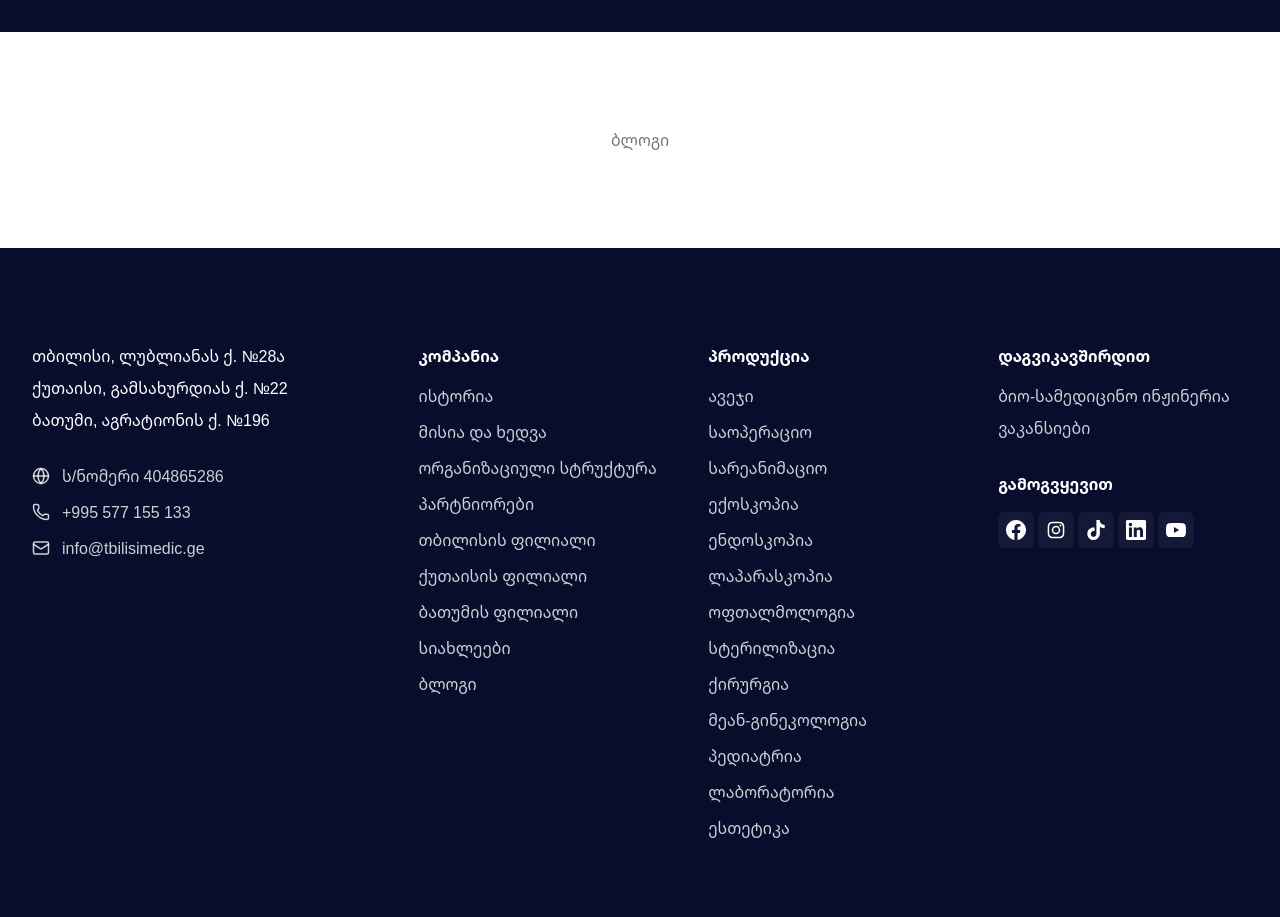
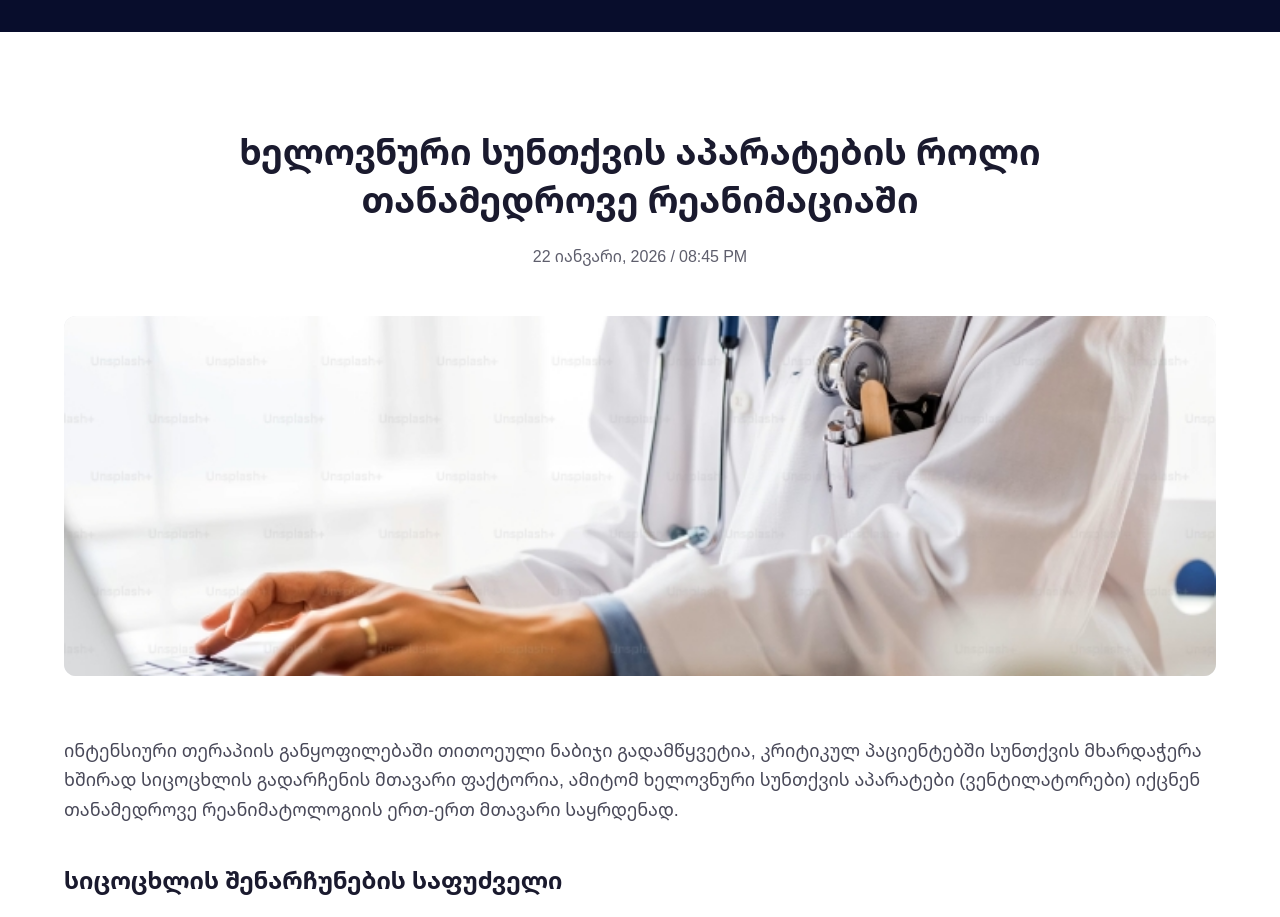
Before and after one commit to tbilisi-medic/web, a Next.js app: page /blog/modern-anesthesia-technology in a window 1280 px wide. Shown: the part 180-1097 px from the top of the page. Built offline with nearby package versions, Linux system fonts and the light colour scheme.

Commit message:
feat: add blog post content section

```diff
--- a/package.json
+++ b/package.json
@@ -24,6 +24,7 @@
   },
   "devDependencies": {
     "@tailwindcss/postcss": "^4",
+    "@tailwindcss/typography": "^0.5.19",
     "@types/node": "^20",
     "@types/react": "^19",
     "@types/react-dom": "^19",
--- a/src/app/blog/[slug]/page.tsx
+++ b/src/app/blog/[slug]/page.tsx
@@ -1,12 +1,36 @@
 import { Metadata } from 'next';
 import { PageHeader } from '@/components/sections/shared';
+import { BlogPostContent } from '@/components/sections/blog';
 
 const getPost = (slug: string) => {
   return {
     slug,
-    title: 'თანამედროვე საანესთეზიო ტექნოლოგიები და მოწყობილობები',
+    title: 'ხელოვნური სუნთქვის აპარატების როლი თანამედროვე რეანიმაციაში',
+    date: '22 იანვარი, 2026 / 08:45 PM',
     description:
       'გაიგეთ, თუ რა შეიცვალა თანამედროვე საანესთეზიო ტექნოლოგიებში და როგორ აერთიანებს ის უსაფრთხოებასა და კომფორტს',
+    image: '/images/categories/1.jpg',
+    content: `
+      <p>ინტენსიური თერაპიის განყოფილებაში თითოეული ნაბიჯი გადამწყვეტია, კრიტიკულ პაციენტებში სუნთქვის მხარდაჭერა ხშირად სიცოცხლის გადარჩენის მთავარი ფაქტორია, ამიტომ ხელოვნური სუნთქვის აპარატები (ვენტილატორები) იქცნენ თანამედროვე რეანიმატოლოგიის ერთ-ერთ მთავარი საყრდენად.</p>
+
+      <h2>სიცოცხლის შენარჩუნების საფუძველი</h2>
+
+      <p>ვენტილატორების მთავარი ფუნქციაა ჟანგბადის მიწოდება და ნახშირორჟანგის გამოდევნა მაშინ, როცა პაციენტი ამას ვერ ახერხებს დამოუკიდებლად. თანამედროვე მოწყობილობები იყენებენ ზუსტ სენსორებსა და ალგორითმებს, რომლებიც მუდმივად აკონტროლებენ სუნთქვის სიღრმეს, სიხშირესა და გაზების ბალანსს. ამ მხრივ განსაკუთრებით გამოსარჩევია Comen V სერიის აპარატები, რომლებიც რეალურ დროში ადაპტირდებიან პაციენტის საჭიროებებზე და უზრუნველყოფენ სტაბილურ სუნთქვით პარამეტრებს.</p>
+
+      <h2>მრავალფეროვანი</h2>
+
+      <p>ინტენსიური თერაპიის პაციენტებს ხშირად სჭირდებათ განსხვავებული მიდგომა: ზოგს ინვაზიური, ზოგს კი არაინვაზიური ვენტილაცია. თანამედროვე აპარატები საშუალებას იძლევა, რომ ექიმმა სწრაფად გადართოს სხვადასხვა რეჟიმი და შეარჩიოს ოპტიმალური სქემა.</p>
+
+      <h2>სრული მონიტორინგი ერთ სისტემაში</h2>
+
+      <p>ხელოვნური სუნთქვის აპარატები აღარ შემოიფარგლება მხოლოდ ვენტილაციით. თანამედროვე მოწყობილობები ინტეგრირებულად აჩვენებენ ჟანგბადის, წნევისა და ფილტვის კომპლაიანსის მონაცემებს, რაც ექიმს უფრო სრულ სურათს აძლევს. მაგალითად, Comen V სერიის მოდელები ერთ ეკრანზე აერთიანებენ ვენტილაციის პარამეტრებსა და მონიტორინგის ძირითად მაჩვენებლებს, რითაც ამარტივებენ გადაწყვეტილების მიღებას.</p>
+
+      <h2>კომფორტი და ეფექტურობა</h2>
+
+      <p>ინტენსიური თერაპიის განყოფილებაში თითოეულ წამს მნიშვნელობა აქვს. ამიტომ ვენტილატორების ინტერფეისი უნდა იყოს მარტივი, სწრაფი და საიმედო. თანამედროვე მოწყობილობები აღჭურვილია სენსორული ეკრანებით, ადვილად გასაწმენდი სისტემებით და მოდულური დიზაინით. Comen-ის რესპირატორული მართვის მოწყობილობები ამ კრიტერიუმებს სრულად აკმაყოფილებენ, რაც მათ ყოველდღიურ პრაქტიკაში ექიმების ერთ-ერთ ძირითად არჩევანად აქცევს.</p>
+
+      <p>თანამედროვე ხელოვნური სუნთქვის აპარატები ინტენსიური თერაპიის განყოფილების მთავარი ინსტრუმენტია, რომელიც კრიტიკულ სიტუაციებში სიცოცხლის გადარჩენას უზრუნველყოფს. მათი სიზუსტე, მოქნილობა და ინტეგრირებული მონიტორინგი ექიმებს აძლევს საშუალებას, სწრაფად და ეფექტურად მართონ პაციენტის სუნთქვა. ამ პროცესში განსაკუთრებული ყურადღება უნდა მიექცეს თანამედროვე ტექნოლოგიებს რომლებიც ყველა სტანდარტს სრულად აკმაყოფილებენ და რეანიმაციის პრაქტიკაში საიმედო პარტნიორად ითვლებიან.</p>
+    `,
   };
 };
 
@@ -35,13 +59,7 @@
   return (
     <>
       <PageHeader />
-      <section className="py-16 lg:py-24">
-        <div className="px-4 sm:px-6 lg:px-8">
-          <div className="mx-auto max-w-7xl">
-            <p className="text-center text-foreground/60">ბლოგი</p>
-          </div>
-        </div>
-      </section>
+      <BlogPostContent post={post} />
     </>
   );
 }
--- a/src/app/globals.css
+++ b/src/app/globals.css
@@ -1,5 +1,6 @@
 @import 'tailwindcss';
 @import 'tw-animate-css';
+@plugin "@tailwindcss/typography";
 
 @custom-variant dark (&:is(.dark *));
 
--- /dev/null
+++ b/src/components/sections/blog/blog-post-content.tsx
@@ -0,0 +1,49 @@
+import Image from 'next/image';
+
+interface BlogPostContentProps {
+  post: {
+    title: string;
+    date: string;
+    image: string;
+    content: string;
+  };
+}
+
+export function BlogPostContent({ post }: BlogPostContentProps) {
+  return (
+    <section className="py-16 lg:py-24">
+      <div className="px-4 sm:px-6 lg:px-8">
+        <div className="mx-auto max-w-6xl">
+          {/* Title */}
+          <h1 className="text-2xl max-w-4xl mx-auto text-center font-bold text-foreground sm:text-4xl leading-10 lg:leading-12">
+            {post.title}
+          </h1>
+
+          {/* Date */}
+          <p className="mt-5 text-center text-md text-foreground/70">
+            {post.date}
+          </p>
+
+          {/* Image */}
+          <div className="mt-12 relative h-64 overflow-hidden rounded-xl bg-gray-200 sm:h-80 lg:h-90">
+            <Image
+              src={post.image}
+              alt={post.title}
+              fill
+              className="object-cover"
+            />
+          </div>
+
+          {/* Content */}
+          <div
+            className="prose prose-lg mt-15 max-w-none text-foreground/80
+              prose-headings:font-bold prose-headings:text-foreground
+              prose-h2:mt-10 prose-h2:text-xl lg:prose-h2:text-2xl
+              prose-p:leading-relaxed"
+            dangerouslySetInnerHTML={{ __html: post.content }}
+          />
+        </div>
+      </div>
+    </section>
+  );
+}
--- a/src/components/sections/blog/index.ts
+++ b/src/components/sections/blog/index.ts
@@ -1 +1,2 @@
 export { BlogPosts } from './blog-posts';
+export { BlogPostContent } from './blog-post-content';
--- a/src/components/sections/careers/job-listings.tsx
+++ b/src/components/sections/careers/job-listings.tsx
@@ -96,7 +96,7 @@
                         <h3 className="text-xl font-bold text-foreground">
                           {job.title}
                         </h3>
-                        <p className="mt-2 text-md text-foreground/60">
+                        <p className="mt-2 text-md text-foreground/70">
                           {job.location} | {job.date}
                         </p>
 
--- a/src/components/sections/products/product-catalog.tsx
+++ b/src/components/sections/products/product-catalog.tsx
@@ -201,7 +201,7 @@
                       <h3 className="font-semibold text-lg text-foreground">
                         {product.name}
                       </h3>
-                      <p className="mt-2 text-md text-foreground/60">
+                      <p className="mt-2 text-md text-foreground/70">
                         {product.description}
                       </p>
                     </div>
--- a/src/components/sections/products/product-details.tsx
+++ b/src/components/sections/products/product-details.tsx
@@ -58,7 +58,7 @@
               </h2>
 
               {/* Stats */}
-              <p className="mt-5 text-md text-foreground/60">{product.stats}</p>
+              <p className="mt-5 text-md text-foreground/70">{product.stats}</p>
 
               {/* Description */}
               <div className="mt-6">
@@ -99,7 +99,7 @@
                           {product.subtitle}
                         </p>
 
-                        <p className="mt-5 text-md text-foreground/60">
+                        <p className="mt-5 text-md text-foreground/70">
                           {product.stats}
                         </p>
 
--- a/src/components/sections/products/related-products.tsx
+++ b/src/components/sections/products/related-products.tsx
@@ -46,7 +46,7 @@
                   <h3 className="font-semibold text-lg text-foreground">
                     {product.name}
                   </h3>
-                  <p className="mt-2 text-md text-foreground/60">
+                  <p className="mt-2 text-md text-foreground/70">
                     {product.description}
                   </p>
                 </div>
--- a/src/components/sections/shared/testimonials.tsx
+++ b/src/components/sections/shared/testimonials.tsx
@@ -133,7 +133,7 @@
                           <p className="font-semibold text-foreground text-lg">
                             {testimonial.name}
                           </p>
-                          <p className="text-md text-foreground/60">
+                          <p className="text-md text-foreground/70">
                             {testimonial.role}
                           </p>
                         </div>
```
Also changed, not shown: 1 other file (tests, documents, lock files or other folders).
